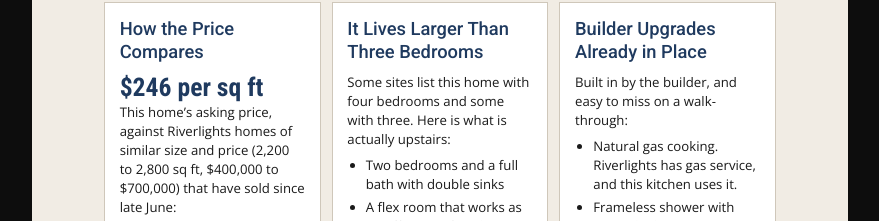
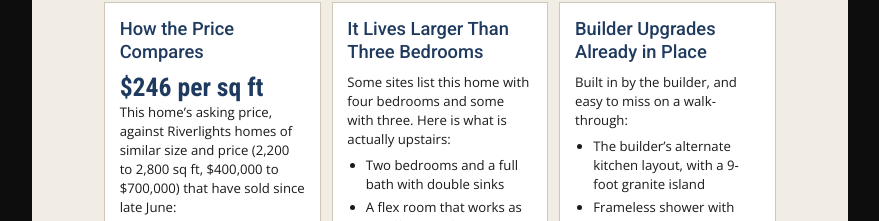
Before and after one commit to DMODMO/open-house, a plain HTML site: page p/1104-trisail-ter/index.html in a window 1280 px wide. Shown: the part 1133-1354 px from the top of the page, without its empty margins (200-1079 px from the left). Drawn offline with Linux system fonts and the light colour scheme.

Commit message:
Email 1 wording and the snapshot's kitchen bullet, per David
Co-Authored-By: Claude Fable 5.2 <noreply@anthropic.com>

```diff
--- a/p/1104-trisail-ter/index.html
+++ b/p/1104-trisail-ter/index.html
@@ -139,7 +139,7 @@
       <h3>Builder Upgrades Already in Place</h3>
       <p>Built in by the builder, and easy to miss on a walk-through:</p>
       <ul>
-        <li>Natural gas cooking. Riverlights has gas service, and this kitchen uses it.</li>
+        <li>The builder’s alternate kitchen layout, with a 9-foot granite island</li>
         <li>Frameless shower with 3/8-inch glass</li>
         <li>Solid oak stair treads</li>
         <li>Blinds on every window</li>
```
Also changed, not shown: 1 other file.
